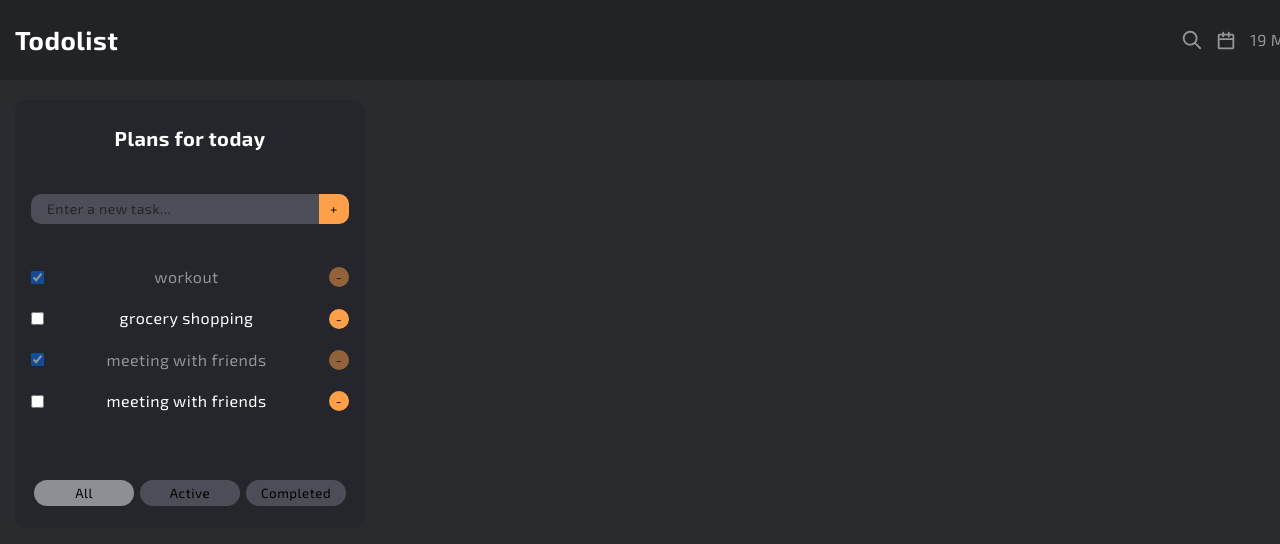
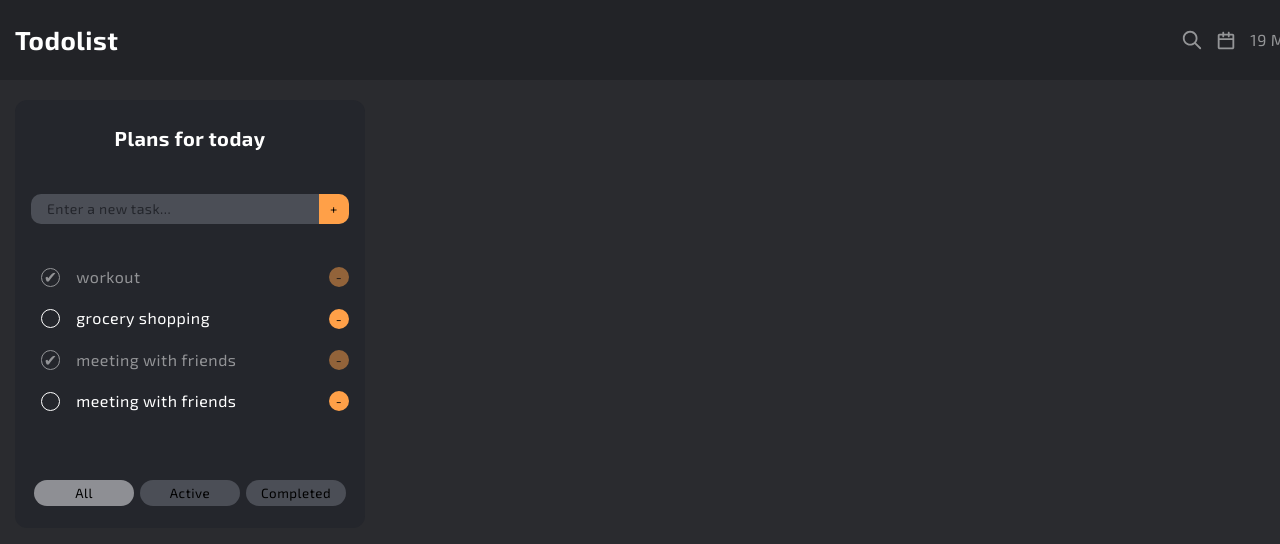
Before and after one commit to Andreeevna/Todo, a React (Create React App) app: page / in a window 1280 px wide. Shown: the top 544 px of the page. Built offline with nearby package versions, Linux system fonts and the light colour scheme.

Commit message:
style: stylized custom checkbox

```diff
--- a/src/components/screens/todo/Todo.module.css
+++ b/src/components/screens/todo/Todo.module.css
@@ -55,6 +55,7 @@
 }
 
 .todo__list_item {
+	margin-left: 10px;
 	display: flex;
 	justify-content: space-between;
 	align-items: center;
@@ -64,11 +65,42 @@
 	margin-bottom: 15px;
 }
 
-.todo__list_item span {
-	display: inline-block;
+.todo__list_item input {
+	position: absolute;
+	opacity: 0;
+	cursor: pointer;
+}
+
+.todo__list_item label {
+	display: flex;
+	align-items: center;
 	font-size: 16px;
+	font-style: medium;
+}
 
-	font-style: medium;
+.todo__list_item label:hover {
+	cursor: pointer;
+}
+
+.todo__list_item label::before {
+	content: '';
+	margin-right: 1em;
+	height: 1.2em;
+	width: 1.2em;
+	border: 1px solid #fff;
+	border-radius: 1.2em;
+	transition: all 0.5s ease;
+}
+
+.todo__list_item label:hover::before {
+	cursor: pointer;
+}
+
+.todo__list_item input:checked + label::before {
+	content: '\2714';
+	display: flex;
+	justify-content: center;
+	align-items: center;
 }
 
 .todo__list_item button {
--- a/src/components/screens/todo/Todo.tsx
+++ b/src/components/screens/todo/Todo.tsx
@@ -88,10 +88,11 @@ const Todo: React.FC<PropsType> = props => {
 							>
 								<input
 									type='checkbox'
+									id={task.id}
 									checked={task.isDone}
 									onChange={onChangeHandler}
 								/>
-								<span>{task.title}</span>
+								<label htmlFor={task.id}>{task.title}</label>
 								<button onClick={() => props.removeTask(task.id)}>-</button>
 							</li>
 						)
```
Also changed, not shown: src/components/screens/todo/dist/Todo.js.
